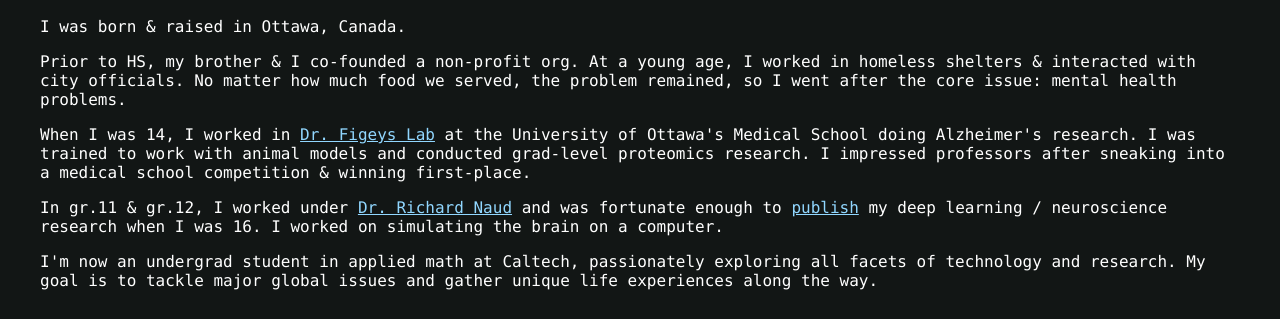
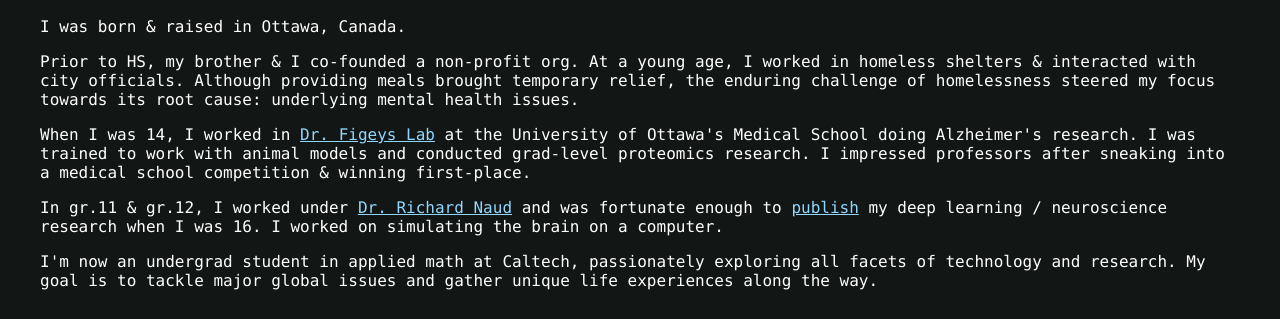
Before and after one commit to anishgoel1/site, a website: page mystory.html in a window 1280 px wide. Shown: the part 71-390 px from the top of the page. Drawn offline with Linux system fonts and the light colour scheme.

Commit message:
Update mystory.html

```diff
--- a/mystory.html
+++ b/mystory.html
@@ -17,7 +17,7 @@
 </p>
 
 <p>
-    Prior to HS, my brother & I co-founded a non-profit org. At a young age, I worked in homeless shelters & interacted with city officials. No matter how much food we served, the problem remained, so I went after the core issue: mental health problems.
+    Prior to HS, my brother & I co-founded a non-profit org. At a young age, I worked in homeless shelters & interacted with city officials. Although providing meals brought temporary relief, the enduring challenge of homelessness steered my focus towards its root cause: underlying mental health issues.
 </p>
 
 <p>
```
